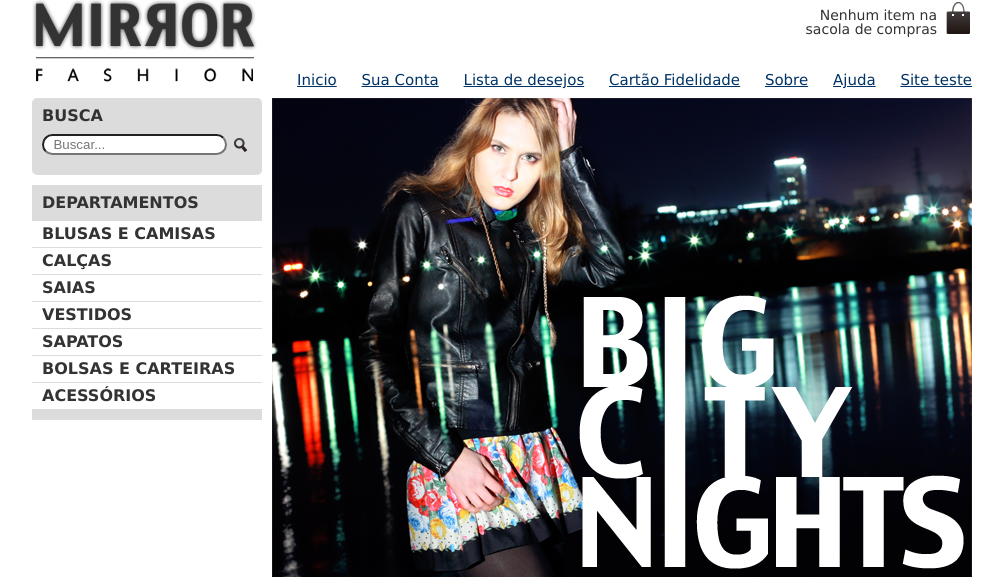
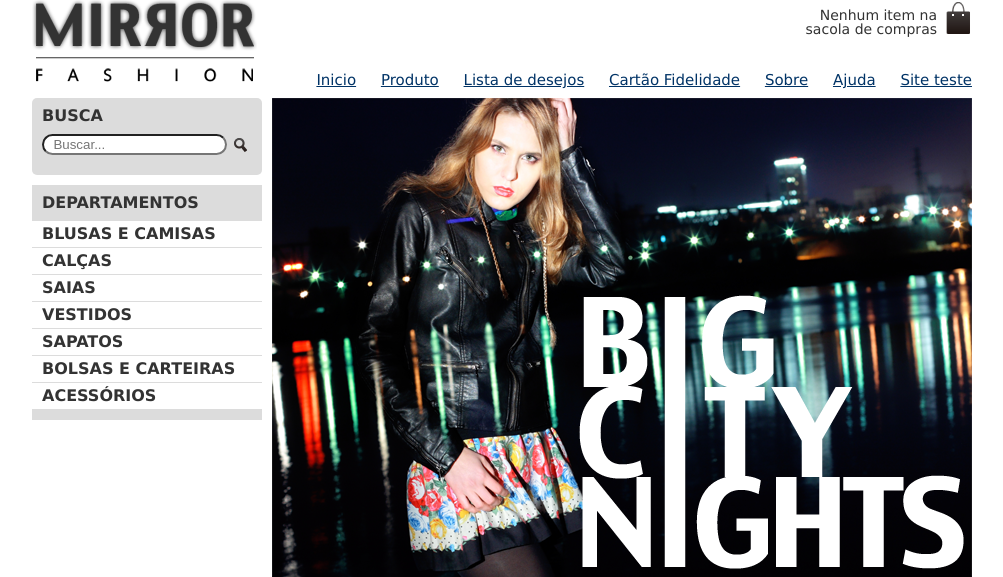
Before and after one commit to davieduardo94/MeuSite, a PHP site: page /index.php in a window 1280 px wide. Shown: the top 577 px of the page, without its empty margins (138-1141 px from the left). Run offline with PHP 8.4, Linux system fonts and the light colour scheme.

Commit message:
alterado o item do menu para Produto

```diff
--- a/cabecalho.php
+++ b/cabecalho.php
@@ -25,7 +25,7 @@
             <nav class="menu-opcoes"><!--blocos de nvaegacao-->
                 <ul>
                     <li><a href="index.php">Inicio</a></li>
-                    <li><a href="#">Sua Conta</a></li>
+                    <li><a href="produto.php">Produto</a></li>
                     <li><a href="#">Lista de desejos</a></li>
                     <li><a href="#">Cartão Fidelidade</a></li>
                     <li><a href="sobre.php">Sobre</a></li>
```
